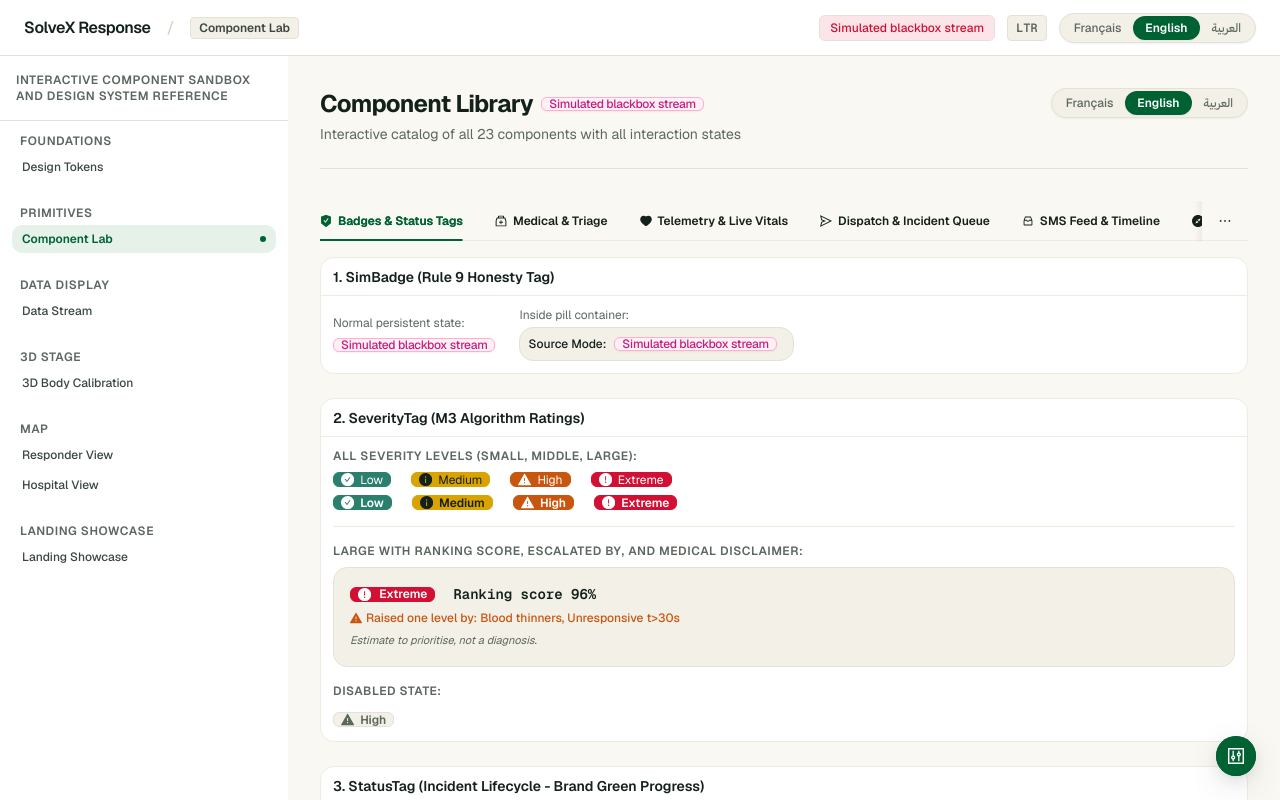
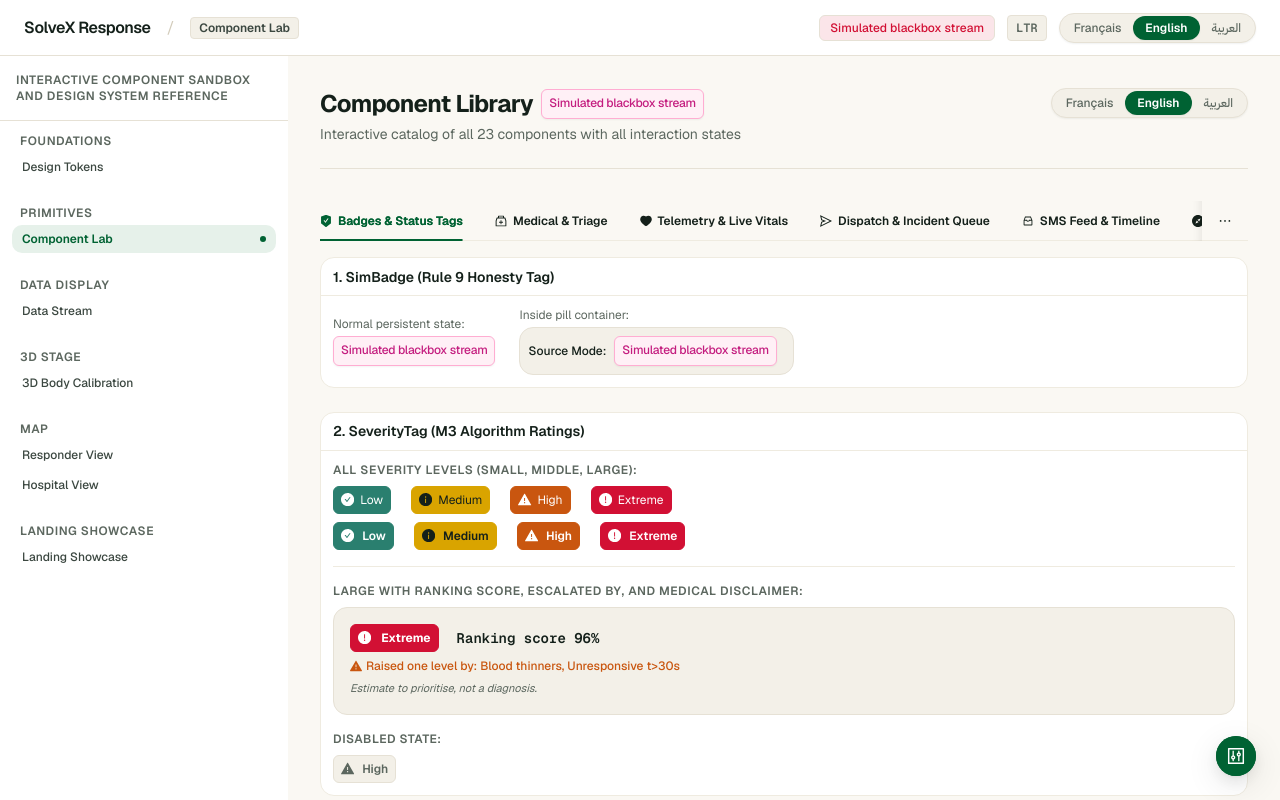
Before and after one commit to Ahyaha-Solvex/solvex-web, a Next.js app: page /en in a window 1280 px wide. Shown: the top 800 px of the page. Built offline with nearby package versions, Linux system fonts and the light colour scheme; what @ant-design/nextjs-registry would draw is missing.

Commit message:
cp2: add comfortable vertical padding and height to SeverityTag and StatusTag

```diff
--- a/src/components/app/SeverityTag.tsx
+++ b/src/components/app/SeverityTag.tsx
@@ -63,9 +63,9 @@ export function SeverityTag({
   }[severity];
 
   const sizeClasses = {
-    small: 'text-[11px] px-2 py-0.5 rounded-[4px] gap-1.5 h-6',
-    middle: 'text-xs px-2.5 py-1 rounded-[6px] font-semibold gap-1.5 h-7',
-    large: 'text-sm font-semibold px-4 py-2 rounded-[8px] gap-2 h-10',
+    small: 'text-xs px-3 py-1.5 min-h-[28px] rounded-md gap-1.5',
+    middle: 'text-xs px-3.5 py-2 min-h-[34px] rounded-lg font-semibold gap-2',
+    large: 'text-sm px-4 py-2.5 min-h-[40px] rounded-lg font-bold gap-2.5',
   }[size];
 
   const tagContent = (
--- a/src/components/app/StatusTag.tsx
+++ b/src/components/app/StatusTag.tsx
@@ -78,8 +78,8 @@ export function StatusTag({
   }[status];
 
   const sizeClasses = {
-    small: 'text-[11px] px-2 py-0.5 rounded-[4px] gap-1.5 h-6',
-    middle: 'text-xs px-2.5 py-1 rounded-[6px] font-semibold gap-1.5 h-7',
+    small: 'text-xs px-3 py-1.5 min-h-[28px] rounded-md gap-1.5',
+    middle: 'text-xs px-3.5 py-2 min-h-[34px] rounded-lg font-semibold gap-2',
   }[size];
 
   const effectiveTextColor = disabled ? 'var(--muted)' : config.textColor;
--- a/src/styles/globals.css
+++ b/src/styles/globals.css
@@ -159,15 +159,18 @@ body {
 }
 
 /* =============================================================
-   ANT DESIGN TAGS (Horizontal Alignment & Crisp Contrast)
+   ANT DESIGN TAGS (Horizontal Alignment, Generous Y-Padding & Crisp Contrast)
    ============================================================= */
 .ant-tag {
   display: inline-flex !important;
   align-items: center !important;
   justify-content: center !important;
   vertical-align: middle !important;
-  line-height: 1 !important;
+  height: auto !important;
+  min-height: 28px !important;
+  line-height: 1.3 !important;
   white-space: nowrap !important;
+  padding-block: 6px !important;
 }
 .ant-tag > span,
 .ant-tag .anticon {
```
